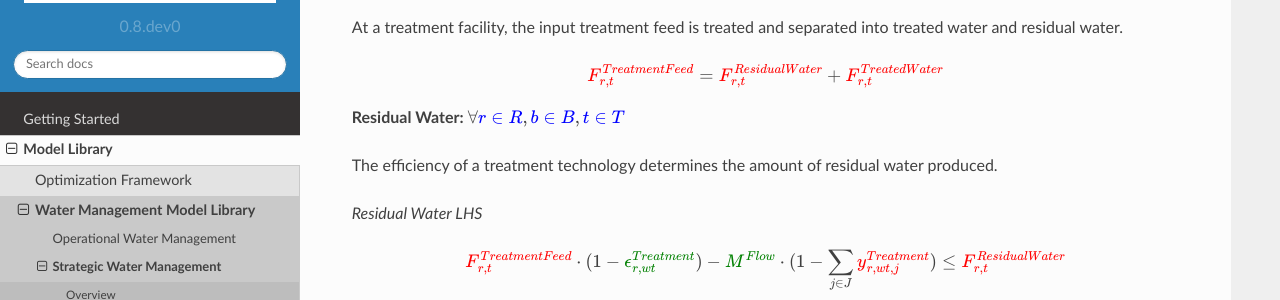
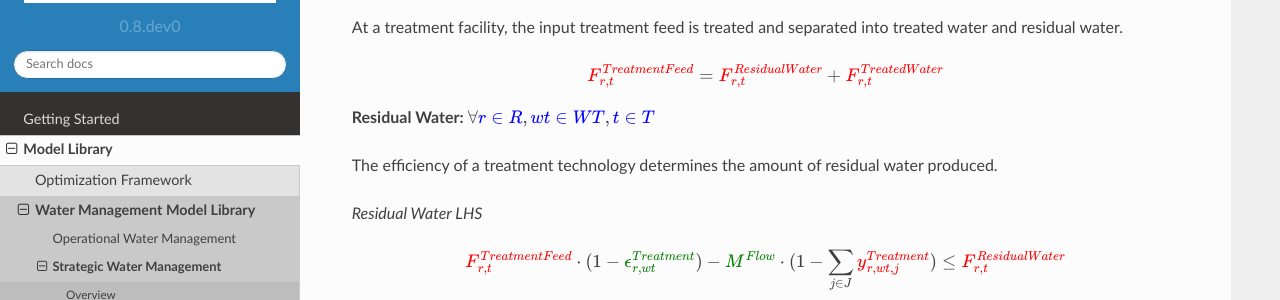
Before and after one commit to project-pareto/project-pareto, a Sphinx documentation site: the page built from docs/model_library/strategic_water_management/index.rst, in a window 1280 px wide and 900 px high, scrolled down 16761 px. Shown: the part 152-452 px from the top of the window. Built offline with Sphinx 7.4.7 and the Read the Docs theme 2.0.0, drawn with Linux system fonts in a browser that asks for light colours; some of the changed text lies outside the part shown.

Commit message:
Fix typos (#244)

```diff
--- a/docs/model_library/strategic_water_management/index.rst
+++ b/docs/model_library/strategic_water_management/index.rst
@@ -802,7 +802,7 @@ At a treatment facility, the input treatment feed is treated and separated into
         + \textcolor{red}{F_{r,t}^{TreatedWater}}
 
 
-**Residual Water:** :math:`\forall \textcolor{blue}{r \in R}, \textcolor{blue}{b \in B}, \textcolor{blue}{t \in T}`
+**Residual Water:** :math:`\forall \textcolor{blue}{r \in R}, \textcolor{blue}{wt \in WT}, \textcolor{blue}{t \in T}`
 
 The efficiency of a treatment technology determines the amount of residual water produced.
 
@@ -1119,7 +1119,7 @@ Alternatively, if it is desired to only consider sizes to build, the 0th case ca
 
 .. math::
 
-    \sum_{j \in J, b \in B}\textcolor{red}{y_{r,wt,j}^{Treatment}} = 1
+    \sum_{j \in J, wt \in WT}\textcolor{red}{y_{r,wt,j}^{Treatment}} = 1
 
 
 **Logic Constraints for Desalination:**
```
